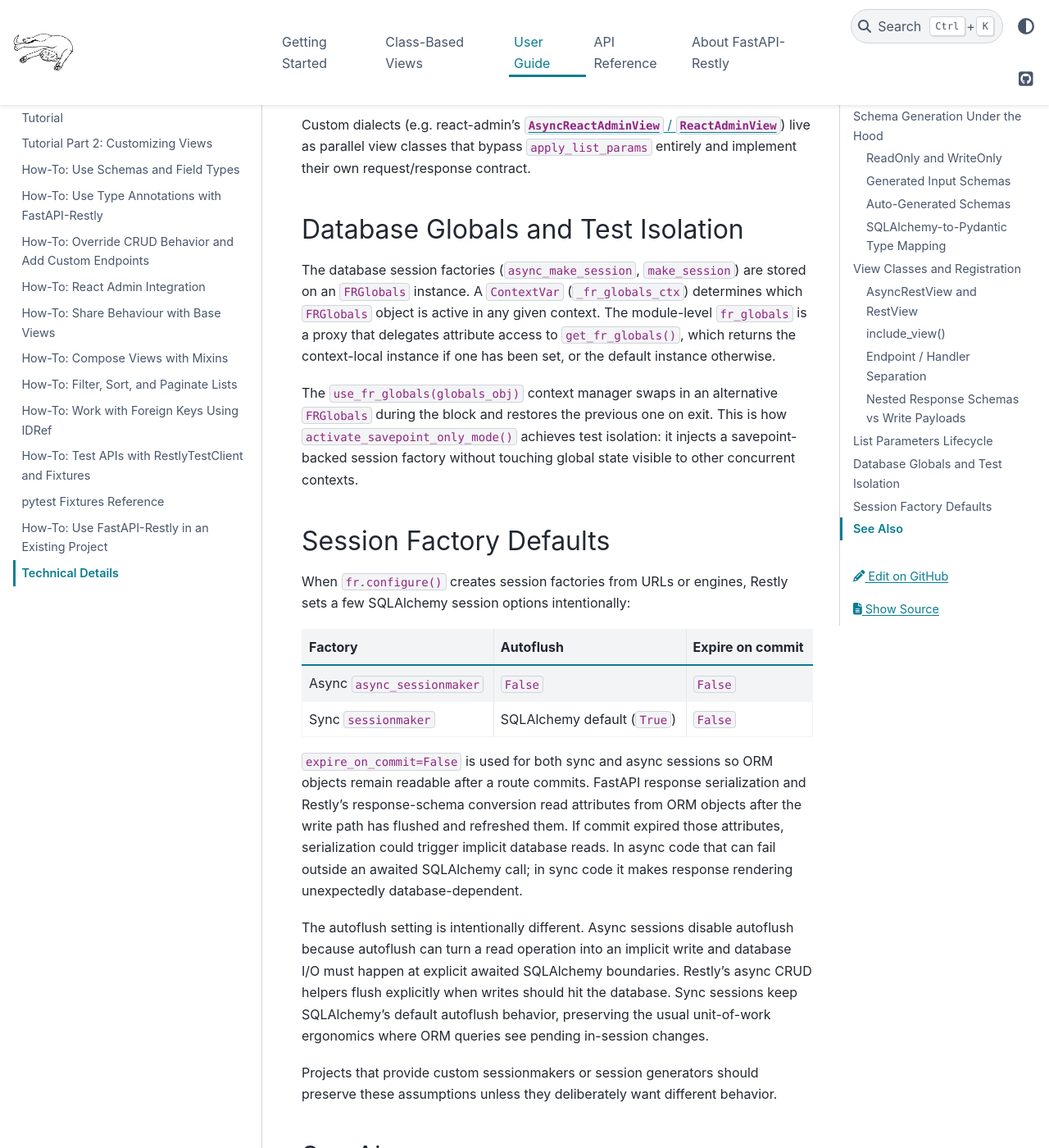
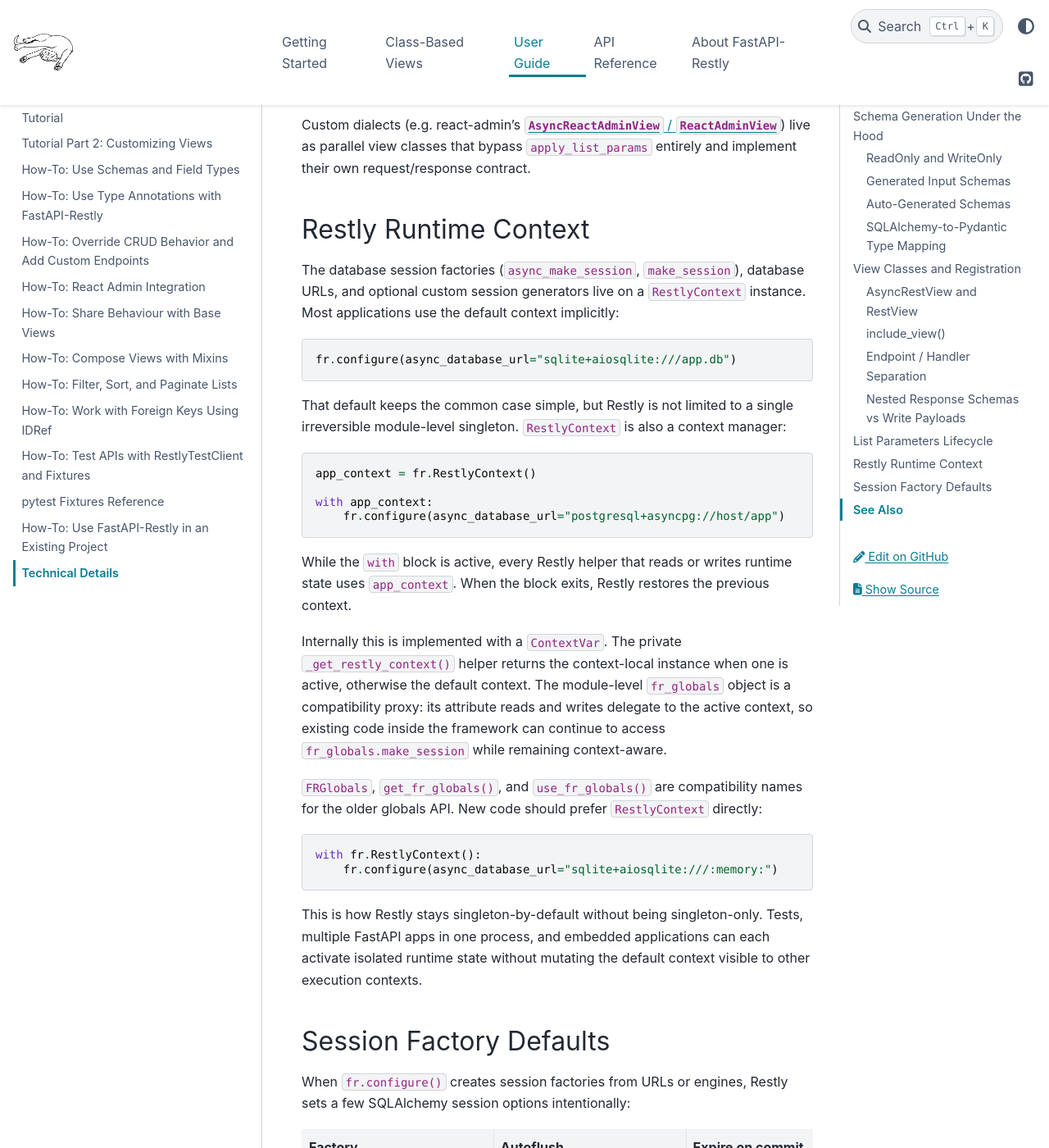
Before and after one commit to rjprins/fastapi-restly, a Sphinx documentation site: the page built from docs/technical_details.md, in a window 1280 px wide and 1400 px high, scrolled down 5925 px. Shown: the whole window at 82% size. Built offline with Sphinx 7.4.7 and the PyData theme 0.15.4, drawn with Linux system fonts in a browser that asks for light colours.

Commit message:
Expose RestlyContext runtime isolation API

````diff
--- a/docs/technical_details.md
+++ b/docs/technical_details.md
@@ -212,20 +212,49 @@ Custom dialects (e.g. react-admin's
 parallel view classes that bypass `apply_list_params` entirely and
 implement their own request/response contract.
 
-## Database Globals and Test Isolation
+## Restly Runtime Context
 
-The database session factories (`async_make_session`, `make_session`) are stored
-on an `FRGlobals` instance. A `ContextVar` (`_fr_globals_ctx`) determines which
-`FRGlobals` object is active in any given context. The module-level `fr_globals`
-is a proxy that delegates attribute access to `get_fr_globals()`, which returns
-the context-local instance if one has been set, or the default instance
-otherwise.
+The database session factories (`async_make_session`, `make_session`), database
+URLs, and optional custom session generators live on a `RestlyContext` instance.
+Most applications use the default context implicitly:
 
-The `use_fr_globals(globals_obj)` context manager swaps in an alternative
-`FRGlobals` during the block and restores the previous one on exit. This is how
-`activate_savepoint_only_mode()` achieves test isolation: it injects a
-savepoint-backed session factory without touching global state visible to other
-concurrent contexts.
+```python
+fr.configure(async_database_url="sqlite+aiosqlite:///app.db")
+```
+
+That default keeps the common case simple, but Restly is not limited to a single
+irreversible module-level singleton. `RestlyContext` is also a context manager:
+
+```python
+app_context = fr.RestlyContext()
+
+with app_context:
+    fr.configure(async_database_url="postgresql+asyncpg://host/app")
+```
+
+While the `with` block is active, every Restly helper that reads or writes
+runtime state uses `app_context`. When the block exits, Restly restores the
+previous context.
+
+Internally this is implemented with a `ContextVar`. The private
+`_get_restly_context()` helper returns the context-local instance when one is
+active, otherwise the default context. The module-level `fr_globals` object is a
+compatibility proxy: its attribute reads and writes delegate to the active
+context, so existing code inside the framework can continue to access
+`fr_globals.make_session` while remaining context-aware.
+
+`FRGlobals`, `get_fr_globals()`, and `use_fr_globals()` are compatibility names
+for the older globals API. New code should prefer `RestlyContext` directly:
+
+```python
+with fr.RestlyContext():
+    fr.configure(async_database_url="sqlite+aiosqlite:///:memory:")
+```
+
+This is how Restly stays singleton-by-default without being singleton-only.
+Tests, multiple FastAPI apps in one process, and embedded applications can each
+activate isolated runtime state without mutating the default context visible to
+other execution contexts.
 
 ## Session Factory Defaults
 
--- a/fastapi_restly/__init__.py
+++ b/fastapi_restly/__init__.py
@@ -1,6 +1,8 @@
 # Database layer
 from .db import (
     AsyncSessionDep,
+    FRGlobals,
+    RestlyContext,
     SessionDep,
     activate_savepoint_only_mode,
     async_open_session,
@@ -82,6 +84,8 @@ __all__ = [
     "configure",
     "activate_savepoint_only_mode",
     "deactivate_savepoint_only_mode",
+    "RestlyContext",
+    "FRGlobals",
     "get_fr_globals",
     "use_fr_globals",
     # Models
````
Also changed, not shown: docs/api_reference.md (+31 -2 lines), docs/howto_existing_project.md (+0 -24 lines), 3 other files.
